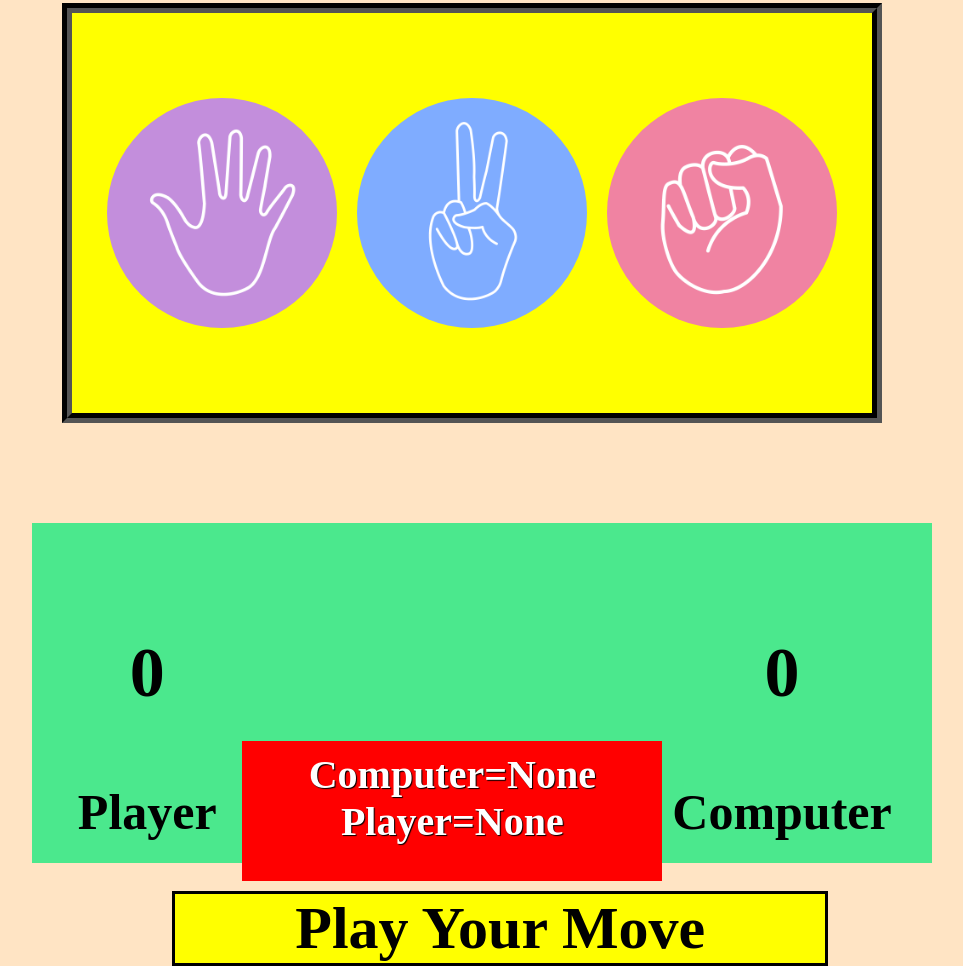
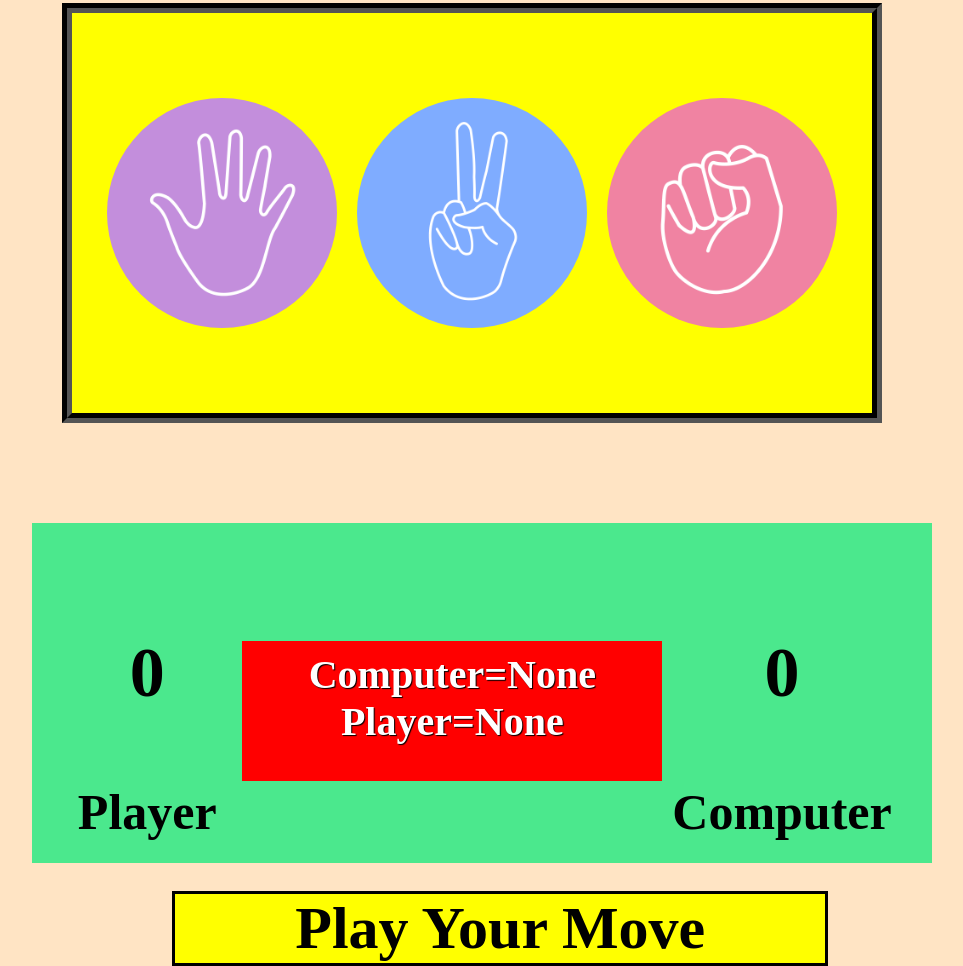
Before and after one commit to xbroindia/project2, a plain HTML site: page index.html in a window 1280 px wide. Shown: the part 380-1346 px from the top of the page, without its empty margins (316-1279 px from the left). Drawn offline with Linux system fonts and the light colour scheme.

Commit message:
Update game.css

```diff
--- a/game.css
+++ b/game.css
@@ -85,7 +85,7 @@ header{
 #data{
     background-color: red;
     padding:1rem;
-    margin-top:-15rem;
+    margin-top:-25rem;
     width:40rem;
     height:12rem
 }
```
